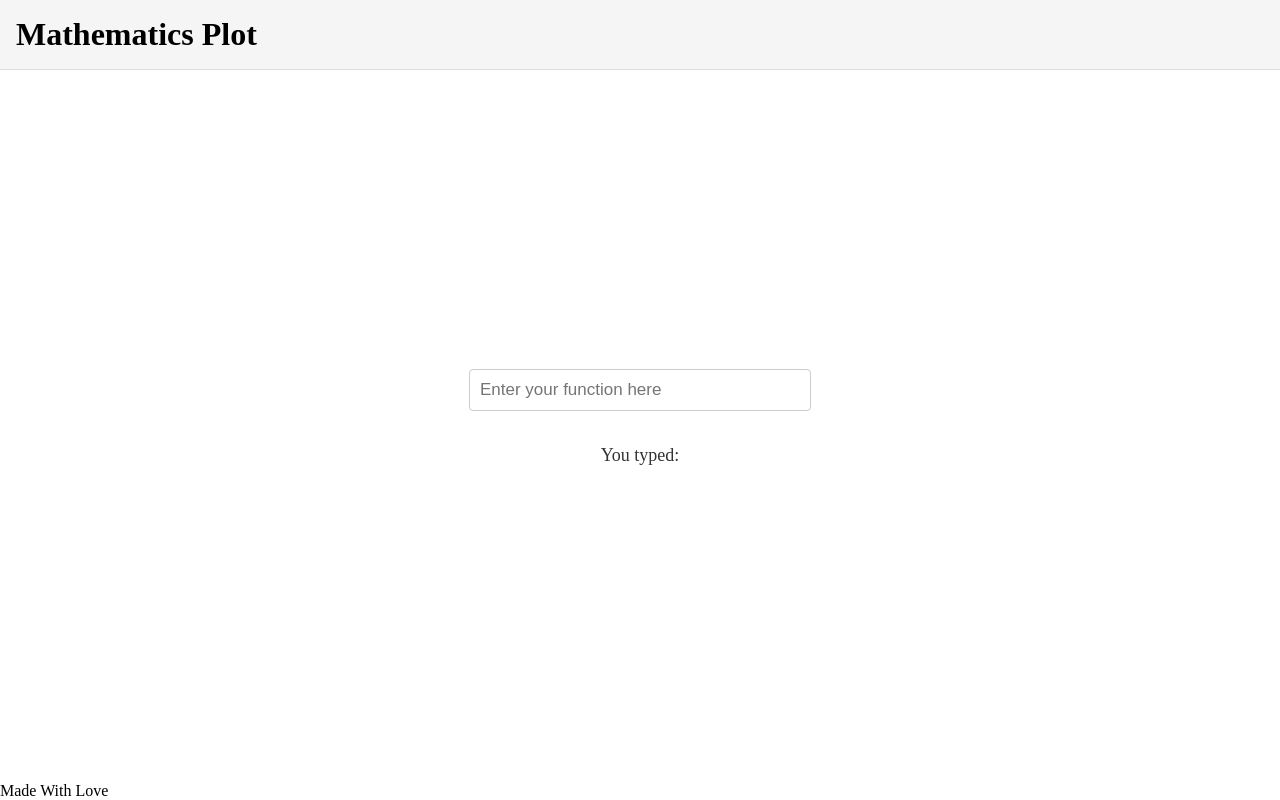
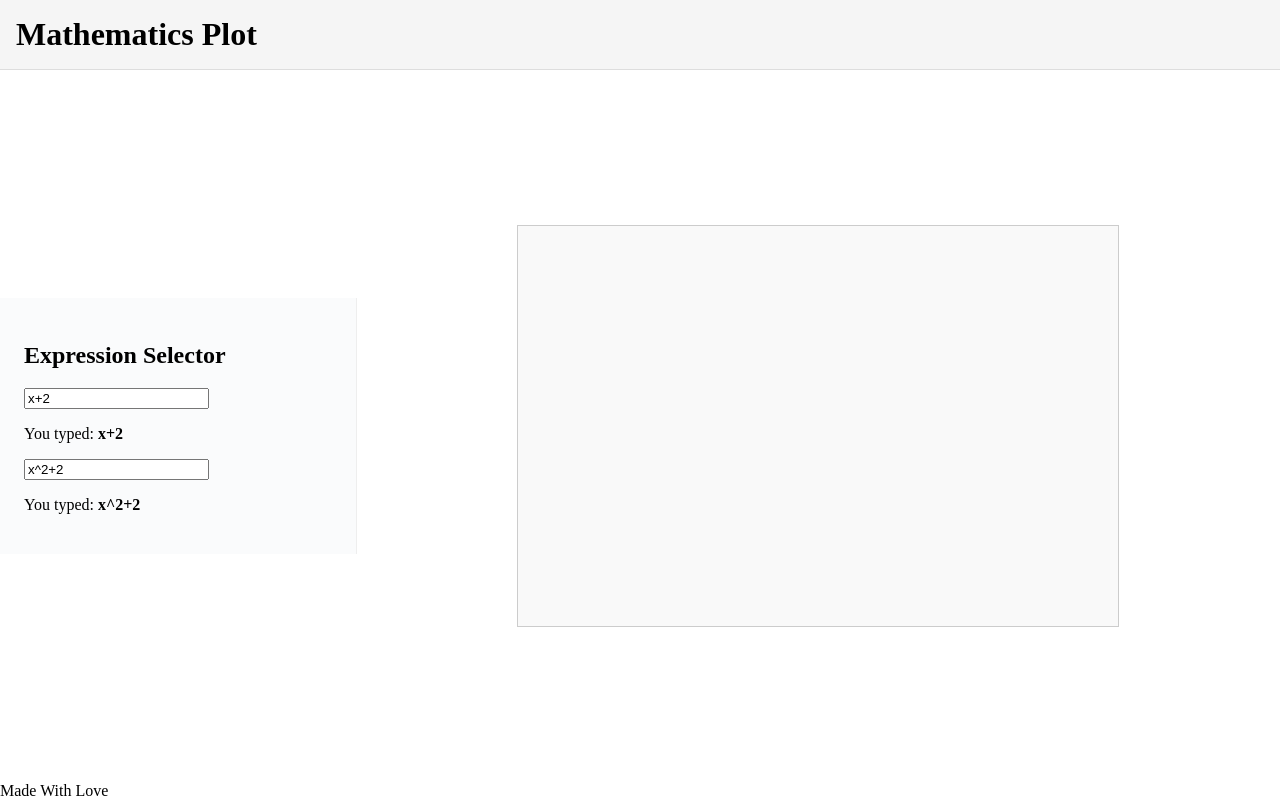
Before and after one commit to VikasHBishnoi/mathematics-plot, a React (Vite) app: page / in a window 1280 px wide. Built offline with nearby package versions, Linux system fonts and the light colour scheme.

Commit message:
Component for Expression and Group of Expression List Created

```diff
--- a/src/App.scss
+++ b/src/App.scss
@@ -3,25 +3,3 @@
   display: flex;
   flex-direction: column;
 }
-
-.main-content {
-  flex: 1;
-  display: flex;
-  flex-direction: column;
-  align-items: center;
-  justify-content: center;
-}
-
-.function-input {
-  padding: 10px;
-  width: 320px;
-  font-size: 17px;
-  border: 1px solid #ccc;
-  border-radius: 4px;
-  margin-bottom: 16px;
-}
-
-.typed-text {
-  font-size: 18px;
-  color: #333;
-}
--- a/src/App.tsx
+++ b/src/App.tsx
@@ -2,29 +2,13 @@ import React, { useState, ChangeEvent } from "react";
 import Header from "./components/Header/Header";
 import Footer from "./components/Footer/Footer";
 import "./App.scss";
+import ActivityArea from "./components/ActivtiyArea/ActivityArea";
 
 const App: React.FC = () => {
-  const [inputValue, setInputValue] = useState<string>("");
-
-  const handleInputChange = (event: ChangeEvent<HTMLInputElement>) => {
-    setInputValue(event.target.value);
-  };
-
   return (
     <div className="app-container">
       <Header title="Mathematics Plot" />
-      <main className="main-content">
-        <input
-          type="text"
-          className="function-input"
-          placeholder="Enter your function here"
-          value={inputValue}
-          onChange={handleInputChange}
-        />
-        <p className="typed-text">
-          You typed: <strong>{inputValue}</strong>
-        </p>
-      </main>
+      <ActivityArea />
       <Footer text="Made With Love" />
     </div>
   );
--- /dev/null
+++ b/src/components/ActivtiyArea/ActivityArea.scss
@@ -0,0 +1,28 @@
+// Add to index.scss or ActivityArea.scss
+
+.activity-area {
+    display: flex;
+    width: 100%;
+    flex: 1;
+    align-items: center;
+    justify-content: center;
+
+
+    .left-panel {
+        flex: 1;
+        padding: 24px;
+        background: #fafbfc;
+        border-right: 1px solid #eee;
+        display: flex;
+        flex-direction: column;
+        justify-content: flex-start;
+    }
+
+    .main-canvas-area {
+        flex: 3;
+        display: flex;
+        align-items: center;
+        justify-content: center;
+        background: #fff;
+    }
+}
--- a/src/components/ActivtiyArea/ActivityArea.tsx
+++ b/src/components/ActivtiyArea/ActivityArea.tsx
@@ -0,0 +1,16 @@
+import React, { useState } from "react";
+import LeftPanel from "../LeftPanel/LeftPanel";
+import MainCanvasArea from "../GraphCanvas/GraphCanvas";
+import "./ActivityArea.scss";
+const ActivityArea: React.FC = () => {
+  const [inputValue, setInputValue] = useState<string>("");
+
+  return (
+    <main className="activity-area">
+      <LeftPanel inputValue={inputValue} setInputValue={setInputValue} />
+      <MainCanvasArea />
+    </main>
+  );
+};
+
+export default ActivityArea;
--- /dev/null
+++ b/src/components/Expression/Expression.tsx
@@ -0,0 +1,25 @@
+import React from "react";
+import Input from "../Input/Input";
+
+interface ExpressionProps {
+  inputValue: string;
+  handleInputChange: (event: React.ChangeEvent<HTMLInputElement>) => void;
+}
+const Expression: React.FC<ExpressionProps> = ({
+  inputValue,
+  handleInputChange,
+}) => {
+  return (
+    <>
+      <Input
+        inputValue={inputValue}
+        handleInputChange={handleInputChange}
+      ></Input>
+      <p className="typed-text">
+        You typed: <strong>{inputValue}</strong>
+      </p>
+    </>
+  );
+};
+
+export default Expression;
--- /dev/null
+++ b/src/components/ExpressionSelector/ExpressionSelector.tsx
@@ -0,0 +1,34 @@
+import { ChangeEvent, useState } from "react";
+import Expression from "../Expression/Expression";
+
+const ExpressionSelector: React.FC = () => {
+  const [expressionArray, setExpressionArray] = useState<string[]>([
+    "x+2",
+    "x^2+2",
+  ]);
+  const handleInputChange = (
+    event: ChangeEvent<HTMLInputElement>,
+    index: number
+  ) => {
+    setExpressionArray((prv) => {
+      const newArray = [...prv];
+      newArray[index] = event.target.value;
+      return newArray;
+    });
+  };
+
+  return (
+    <div className="expression-selector">
+      <h2>Expression Selector</h2>
+      {expressionArray.map((expression, index) => (
+        <Expression
+          key={index}
+          inputValue={expression}
+          handleInputChange={(e) => handleInputChange(e, index)}
+        />
+      ))}
+    </div>
+  );
+};
+
+export default ExpressionSelector;
--- /dev/null
+++ b/src/components/GraphCanvas/GraphCanvas.tsx
@@ -0,0 +1,12 @@
+const MainCanvasArea: React.FC = () => (
+  <div className="main-canvas-area">
+    {/* Replace this with your actual canvas or plotting logic */}
+    <canvas
+      width={600}
+      height={400}
+      style={{ background: "#f9f9f9", border: "1px solid #ccc" }}
+    />
+  </div>
+);
+
+export default MainCanvasArea;
--- /dev/null
+++ b/src/components/Input/Input.tsx
@@ -0,0 +1,18 @@
+import React, { useState } from "react";
+
+interface InputProps {
+  inputValue: string;
+  handleInputChange: (event: React.ChangeEvent<HTMLInputElement>) => void;
+}
+const Input: React.FC<InputProps> = ({ inputValue, handleInputChange }) => {
+  return (
+    <input
+      type="text"
+      className="function-input"
+      placeholder="Enter your function here"
+      value={inputValue}
+      onChange={handleInputChange}
+    />
+  );
+};
+export default Input;
--- /dev/null
+++ b/src/components/LeftPanel/LeftPanel.tsx
@@ -0,0 +1,15 @@
+import ExpressionSelector from "../ExpressionSelector/ExpressionSelector";
+
+interface LeftPanelProps {
+  inputValue: string;
+  setInputValue: (value: string) => void;
+}
+const LeftPanel: React.FC<LeftPanelProps> = ({ inputValue, setInputValue }) => {
+  return (
+    <div className="left-panel">
+      <ExpressionSelector></ExpressionSelector>
+    </div>
+  );
+};
+
+export default LeftPanel;
```
